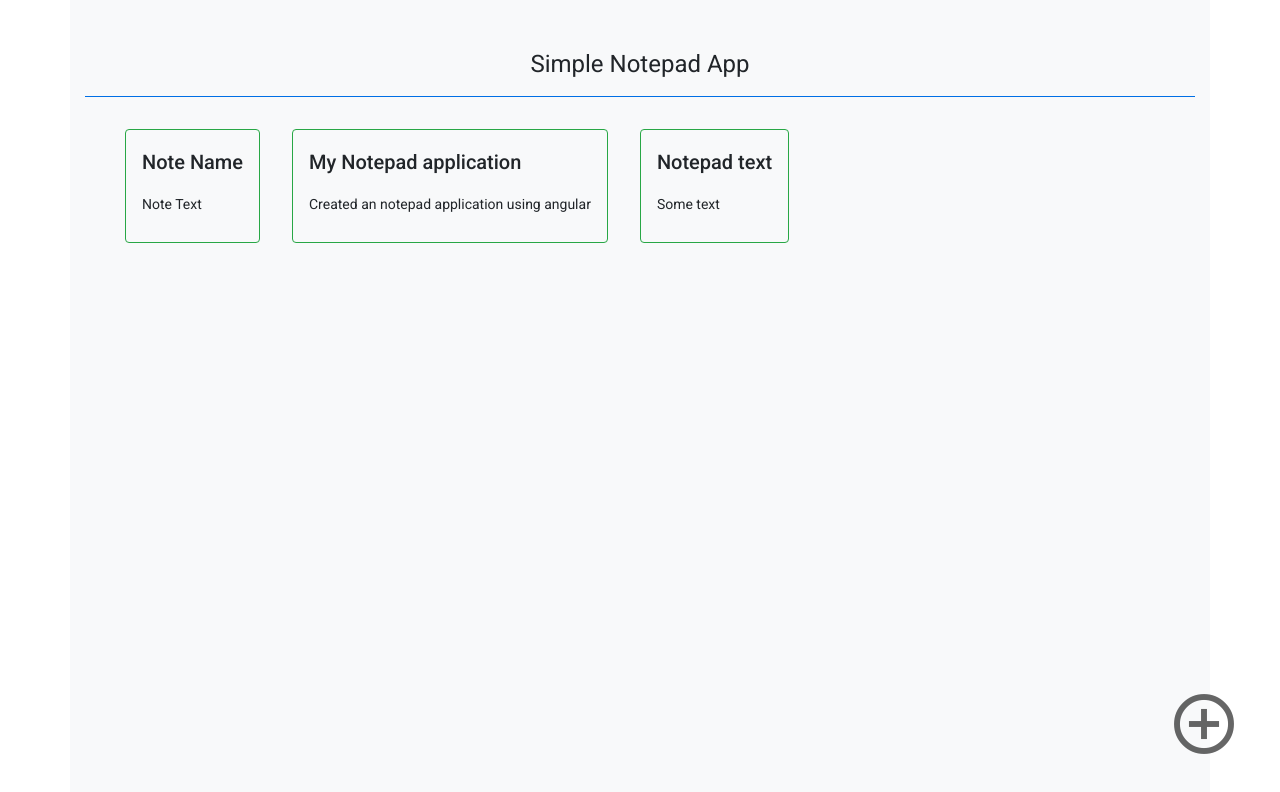
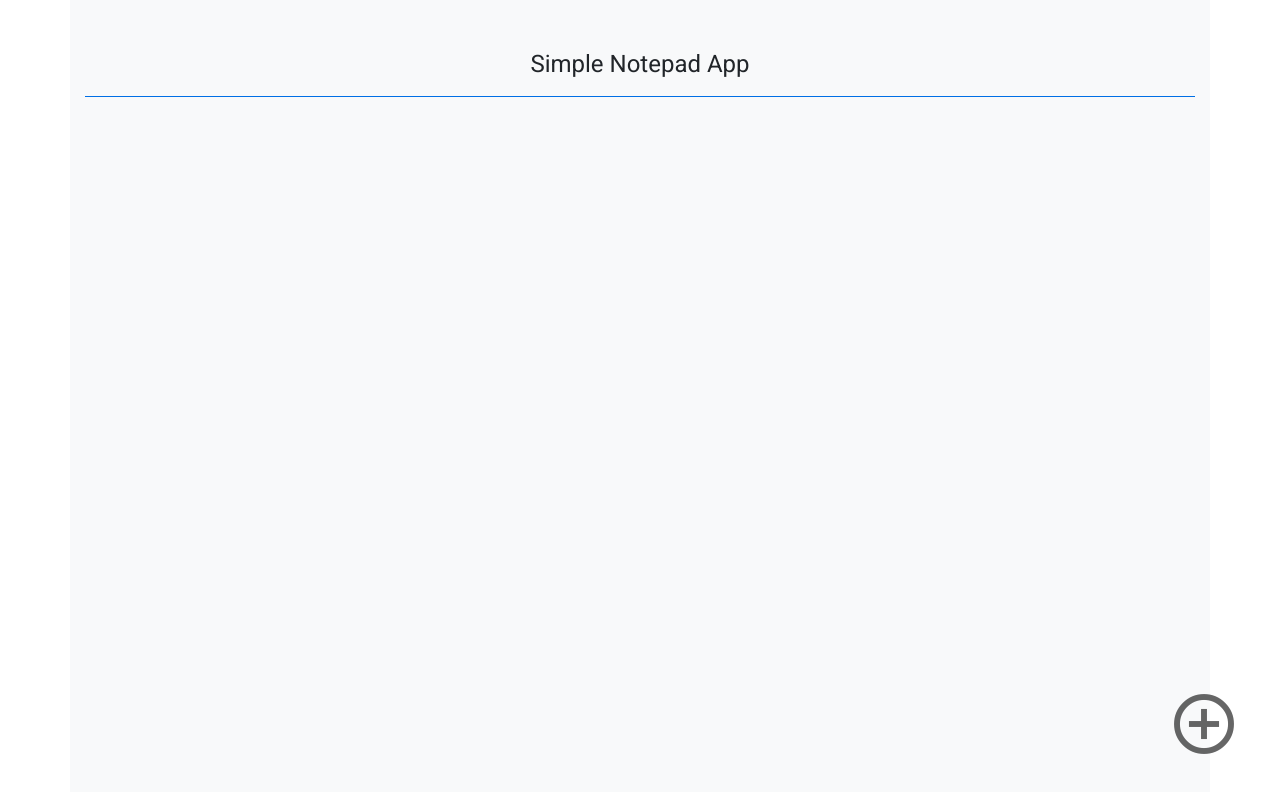
Before and after one commit to RomanVavryn/AngularNotepadApp, an Angular app: page / in a window 1280 px wide. Shown: the top 792 px of the page. Built offline with nearby package versions, Linux system fonts and the light colour scheme.

Commit message:
validation title, text length

```diff
--- a/src/app/add-btn/add-btn.component.html
+++ b/src/app/add-btn/add-btn.component.html
@@ -19,7 +19,6 @@
           <input id="noteTitle"
                  type="text"
                  class="form-control"
-                 placeholder="Note title"
                  name="noteTitle"
                  [(ngModel)]="nTitle">
         </div>
@@ -29,7 +28,6 @@
         <div class="input-group">
           <input id="noteText"
                  class="form-control"
-                 placeholder="Note text"
                  name="noteText"
                  [(ngModel)]="nText">
         </div>
--- a/src/app/add-btn/add-btn.component.ts
+++ b/src/app/add-btn/add-btn.component.ts
@@ -41,11 +41,15 @@ export class AddBtnComponent implements OnInit {
 
 
   newNote(): void {
+    if (this.nTitle.trim().length > 4 && this.nText.trim().length > 4) {
       const nItem = {
         title: this.nTitle,
         text: this.nText
       };
       this.newNoteData.emit(nItem);
       this.modalService.dismissAll();
+      this.nTitle = '';
+      this.nText = '';
     }
   }
+}
--- a/src/app/container/container.component.ts
+++ b/src/app/container/container.component.ts
@@ -8,9 +8,6 @@ import {NoteInterface} from '../shared/note-interface';
 })
 export class ContainerComponent implements OnInit {
   notes: NoteInterface[] = [
-    {title: 'Note Name', text: 'Note Text'},
-    {title: 'My Notepad application', text: 'Created an notepad application using angular'},
-    {title: 'Notepad text', text: 'Some text'}
   ];
 
   @Input() title: string;
```
Lines whose indentation alone changed are shown as unchanged.
